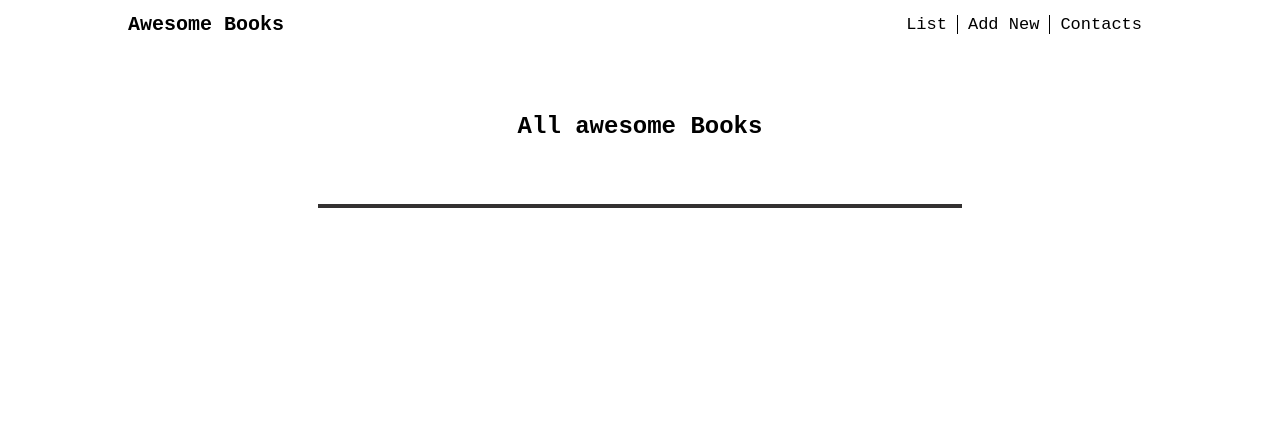
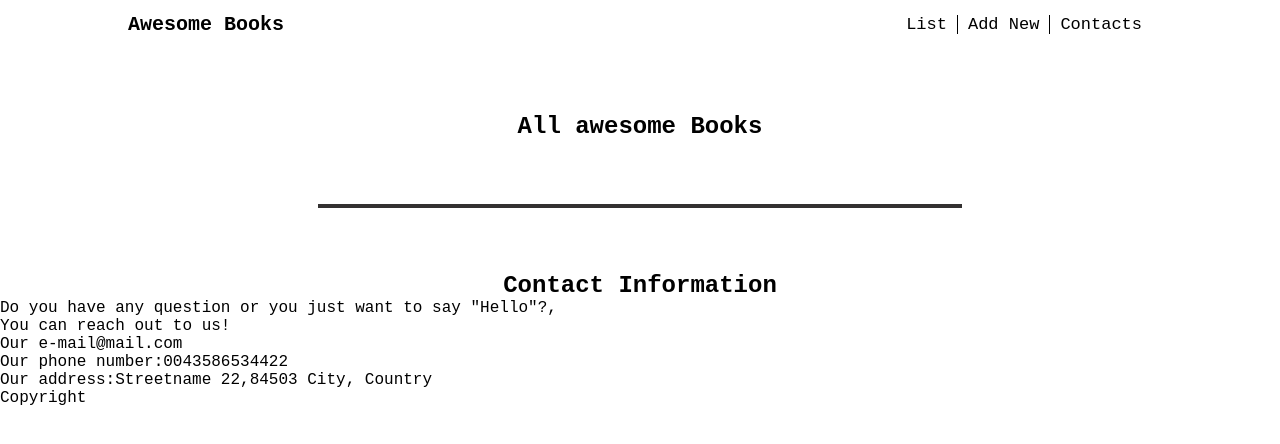
Before and after one commit to Lornakaboro/Awesome-books, a website: page index.html in a window 1280 px wide. Drawn offline with Linux system fonts and the light colour scheme.

Commit message:
Add contact-section

```diff
--- a/index.html
+++ b/index.html
@@ -31,6 +31,22 @@
                     <button type="submit" id="addButton">Add</button>
             </form>
         </div>
+
+        <div class="contact-info  contact-hide" id="contact-info">
+            <h2 class="main-title">Contact Information</h2>
+            <div class="contact-details">
+                <p class="contact-description">Do you have any question or you just want to say "Hello"?, <br>
+                    You can reach out to us!</p>
+                <ul class="contact-info">
+                    <li>Our e-mail@mail.com</li>
+                    <li>Our phone number:0043586534422</li>
+                    <li> Our address:Streetname 22,84503 City, Country</li>
+                </ul>
+            </div>
+        </div>
+        <footer class="footer">
+            <p> Copyright</p>
+        </footer>
         <script src="./script.js"></script>
 
 </body>
```
